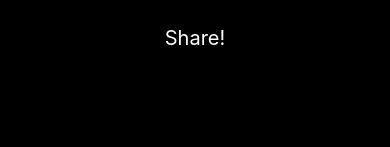
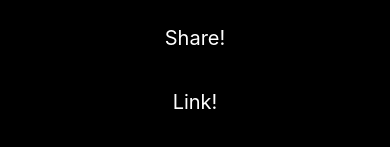
Before and after one commit to junehan-dev/react_native_pracs, a React Native app: screen / in a window 390 px wide. Both pictures are taken after a click on the element 200 px from the left and 497 px from the top of the page. Shown: the part 511-658 px from the top of the page. Built offline with nearby package versions, Linux system fonts and the light colour scheme.

Commit message:
App/function/link to ext

```diff
--- a/package.json
+++ b/package.json
@@ -19,7 +19,8 @@
     "react-native-gesture-handler": "~2.5.0",
     "react-native-reanimated": "^2.10.0",
     "react-native-safe-area-context": "4.3.1",
-    "react-native-screens": "~3.15.0"
+    "react-native-screens": "~3.15.0",
+    "expo-linking": "~3.2.2"
   },
   "devDependencies": {
     "@babel/core": "^7.12.9"
--- a/pages/about.js
+++ b/pages/about.js
@@ -1,6 +1,6 @@
 import {React, useState, useEffect } from 'react';
 import { StyleSheet, Text, View, Image, TouchableOpacity, ScrollView, Alert, Share } from 'react-native';
-
+import * as Linking from "expo-linking";
 
 const popup = () => Alert.alert("POPUP nomsg");
 
@@ -15,6 +15,7 @@ export default function AboutPage({navigation, route}) {
 				"date":"2020.09.09"
 	});
 	const share = () => Share.share({message: `${tip.title}\n\n${tip.desc}\n=n${tip.image}`});
+	const link = () => Linking.openURL("https://google.com");
 
 	useEffect(() => {
 		console.log(route);
@@ -42,6 +43,9 @@ export default function AboutPage({navigation, route}) {
 				</TouchableOpacity>
 				<TouchableOpacity onPress={share}>
 					<Text style={styles.mybutton}>Share!</Text>
+				</TouchableOpacity>
+				<TouchableOpacity onPress={link}>
+					<Text style={styles.mybutton}>Link!</Text>
 				</TouchableOpacity>
 			</View>
 		</ScrollView>);
```
Also changed, not shown: 1 other file (tests, documents, lock files or other folders).
